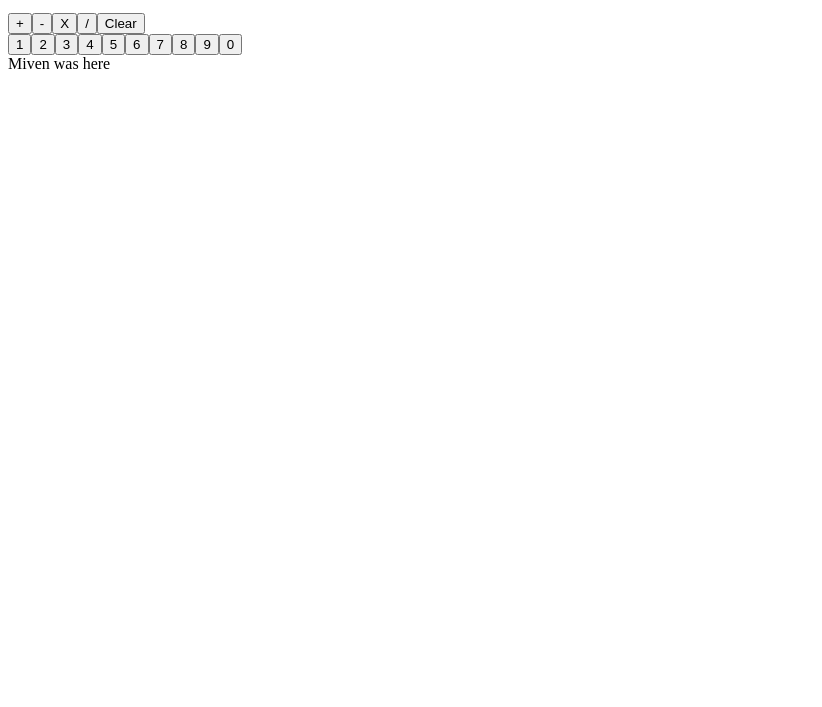
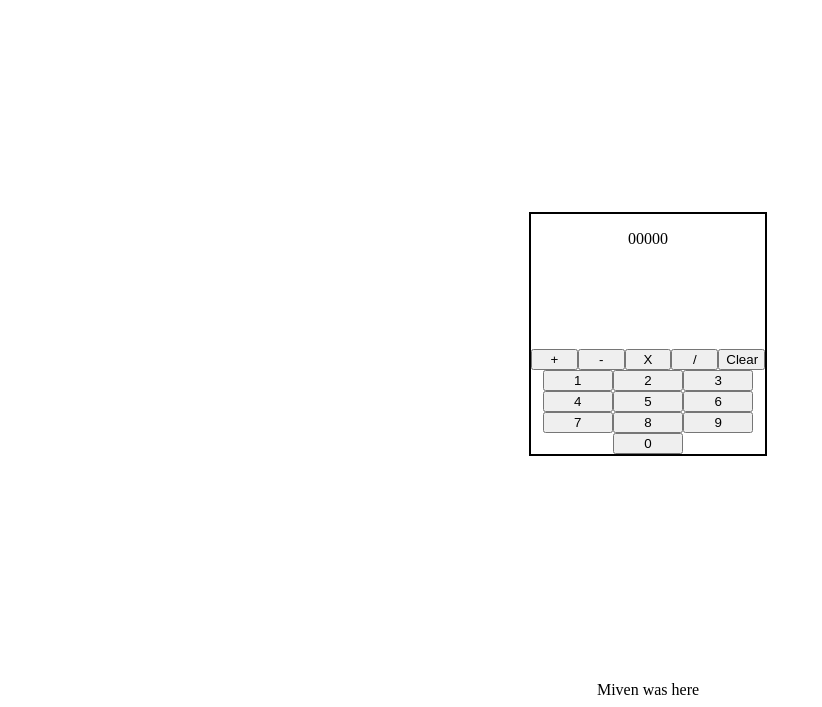
Before and after one commit to xMiven/calculator, a plain HTML site: page index.html in a window 1280 px wide. Shown: the part 101-808 px from the top of the page, without its empty margins (0-822 px from the left). Drawn offline with Linux system fonts and the light colour scheme.

Commit message:
Add basic CSS

```diff
--- a/index.html
+++ b/index.html
@@ -4,6 +4,8 @@
     <meta charset="UTF-8" />
     <meta http-equiv="X-UA-Compatible" content="IE=edge" />
     <meta name="viewport" content="width=device-width, initial-scale=1.0" />
+    <link rel="stylesheet" href="styles.css" />
+    <script src="app.js" defer></script>
     <title>Calculator</title>
   </head>
   <body>
--- a/styles.css
+++ b/styles.css
@@ -0,0 +1,39 @@
+body {
+  height: 99vh;
+  width: 100vw;
+  display: flex;
+  flex-direction: column;
+  justify-content: space-between;
+  align-items: center;
+}
+
+#calculator {
+  border: 2px black solid;
+  display: flex;
+  flex-direction: column;
+  align-items: center;
+  justify-content: space-between;
+  height: 30vh;
+}
+
+#functions {
+  display: flex;
+  justify-content: center;
+  gap: 0;
+}
+
+.button {
+  width: 20%;
+}
+
+#numbers {
+  display: flex;
+  justify-content: center;
+  align-items: center;
+  flex-wrap: wrap;
+}
+
+.number {
+  width: 30%;
+  height: 25%;
+}
```
